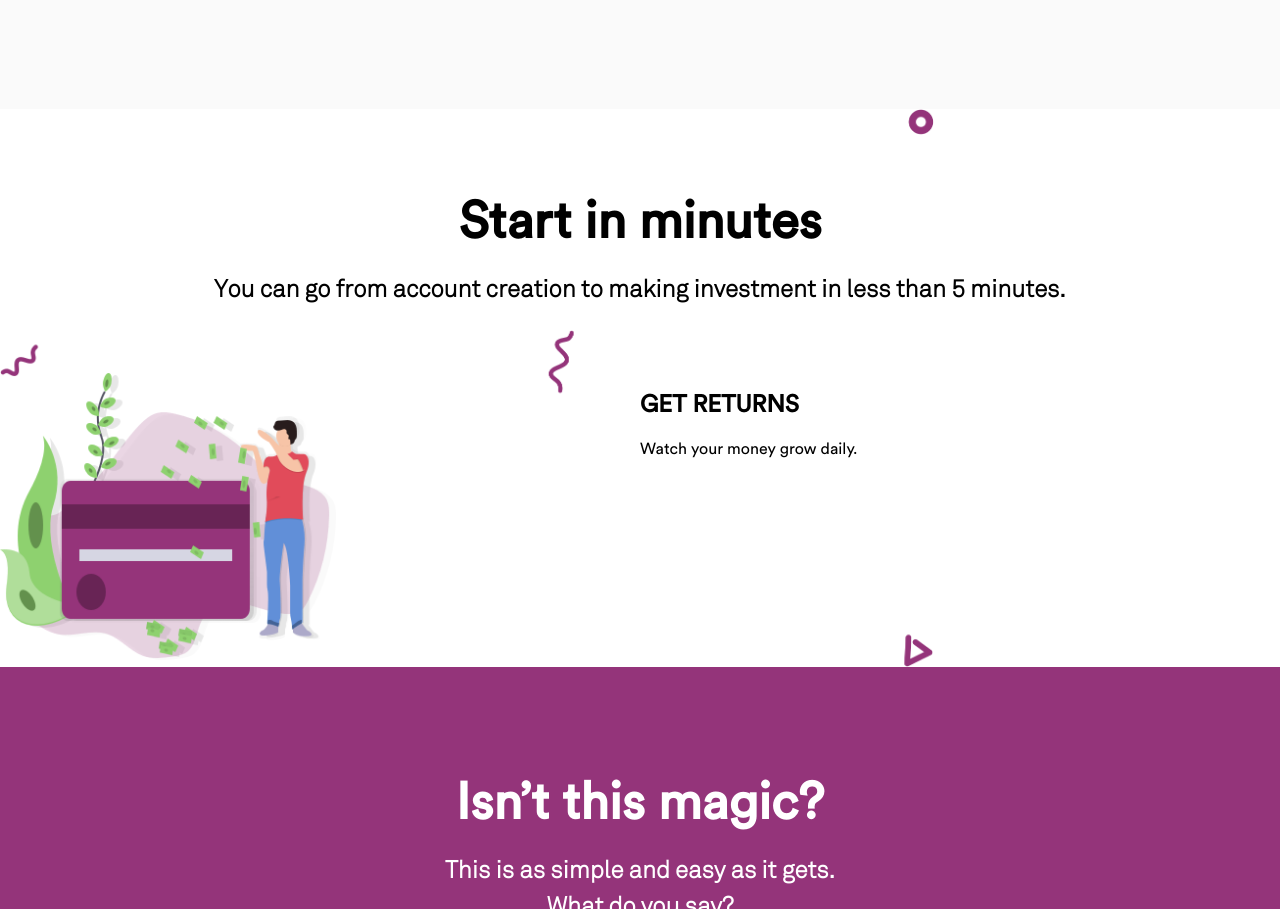
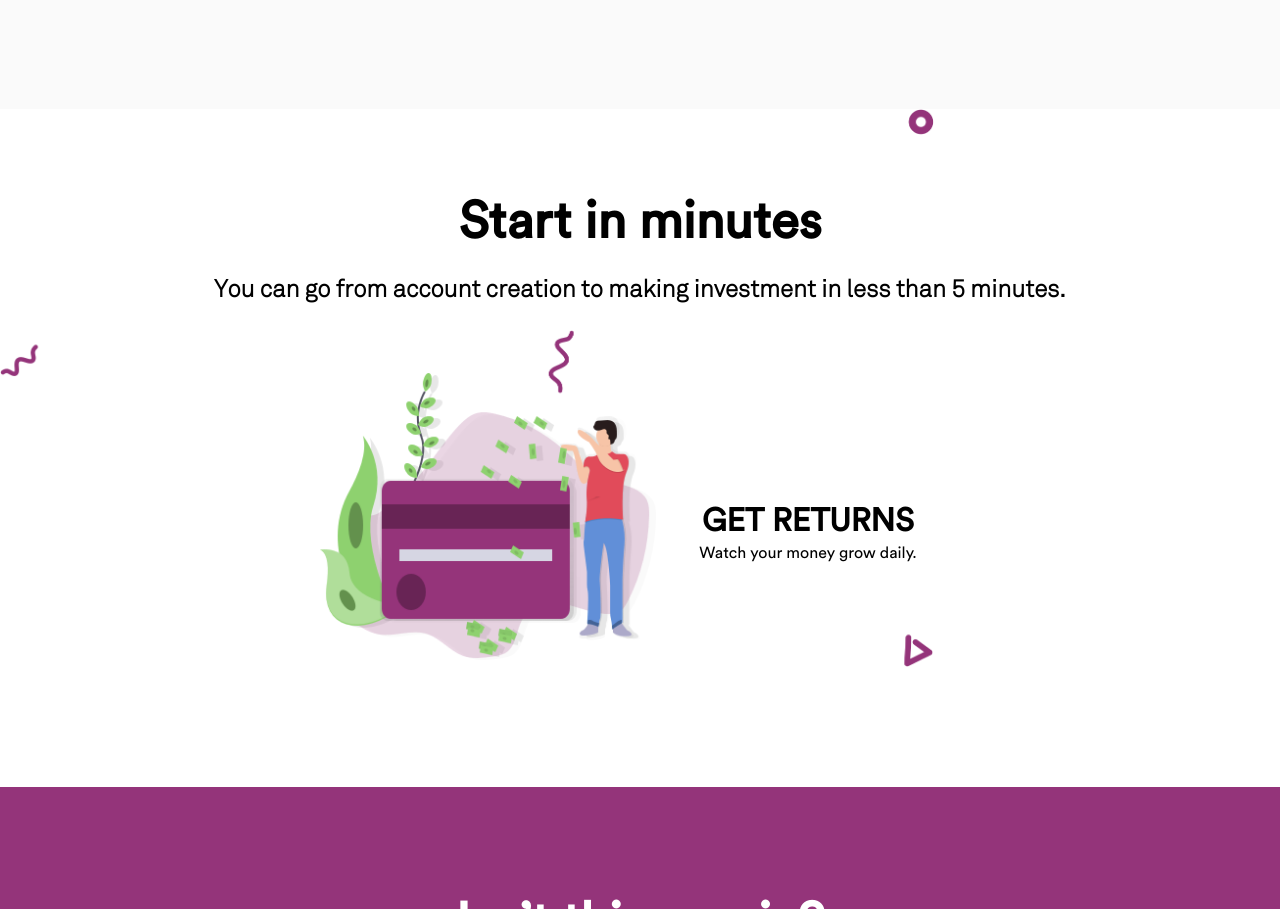
Before and after one commit to SomtoUgeh/Alpha-Morgan, a plain HTML site: page index.html in a window 1280 px wide. Shown: the part 4401-5310 px from the top of the page. Drawn offline with Linux system fonts and the light colour scheme; a web font is replaced by a local one.

Commit message:
Desktop finished

```diff
--- a/styles/style.css
+++ b/styles/style.css
@@ -390,6 +390,7 @@ nav ul li a {
 
 .offer_slider {
   padding-top: 2.5em;
+  margin-bottom: 7.5em;
   background: url(../images/start/scribbles@3x.png) no-repeat no-repeat;
   background-size: cover;
   object-fit: cover;
@@ -399,6 +400,23 @@ nav ul li a {
 .slider {
   display: grid;
   grid-template-columns: repeat(2, 1fr);
+  width: 50%;
+  margin: 0 auto;
+}
+
+.img_description {
+  display: grid;
+  text-align: center;
+  align-content: center;
+}
+
+.img_description h2 {
+  font-size: 2em;
+  margin-bottom: 4px;
+}
+
+.img_description p {
+  margin: 0;
 }
 
 .Illustration {
```
